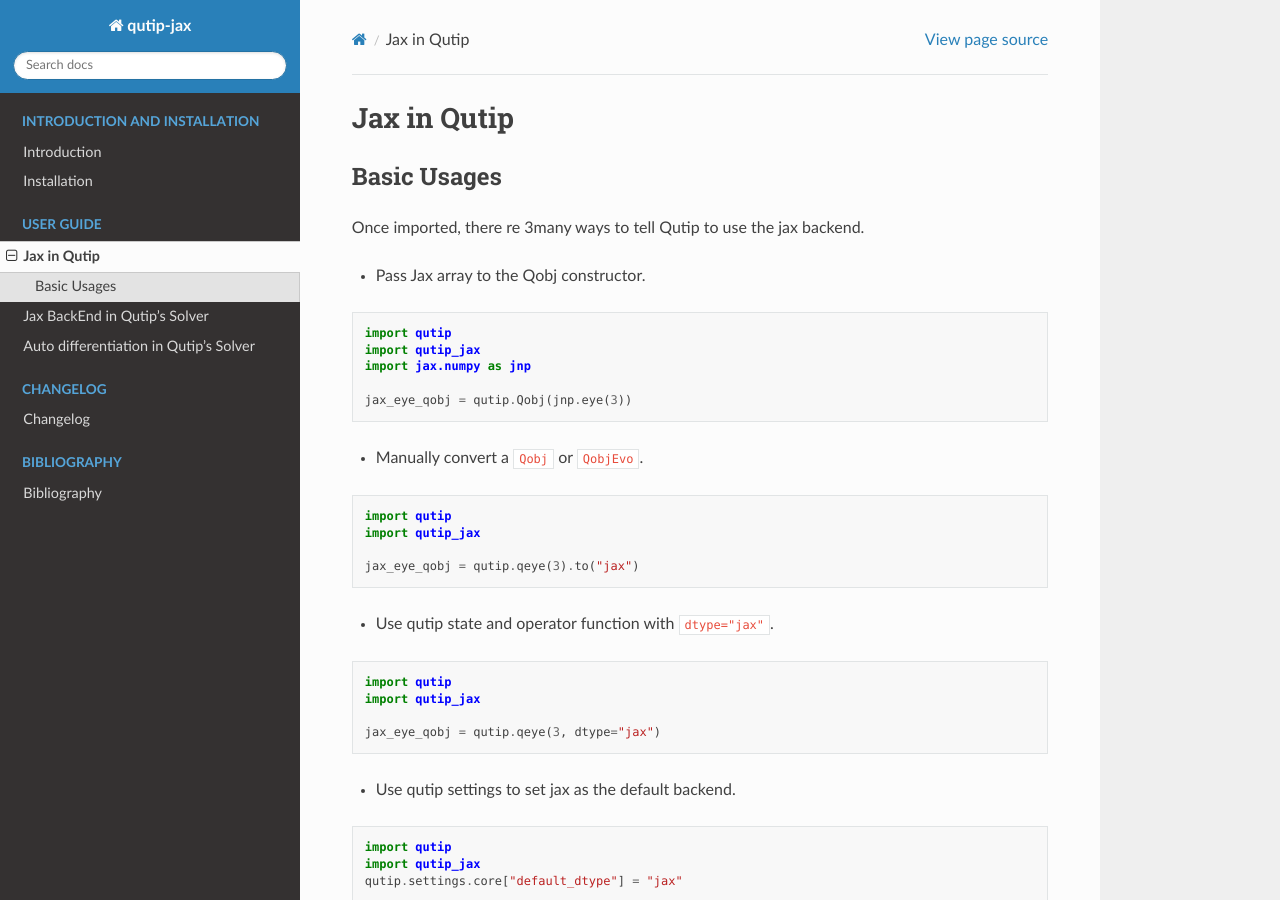
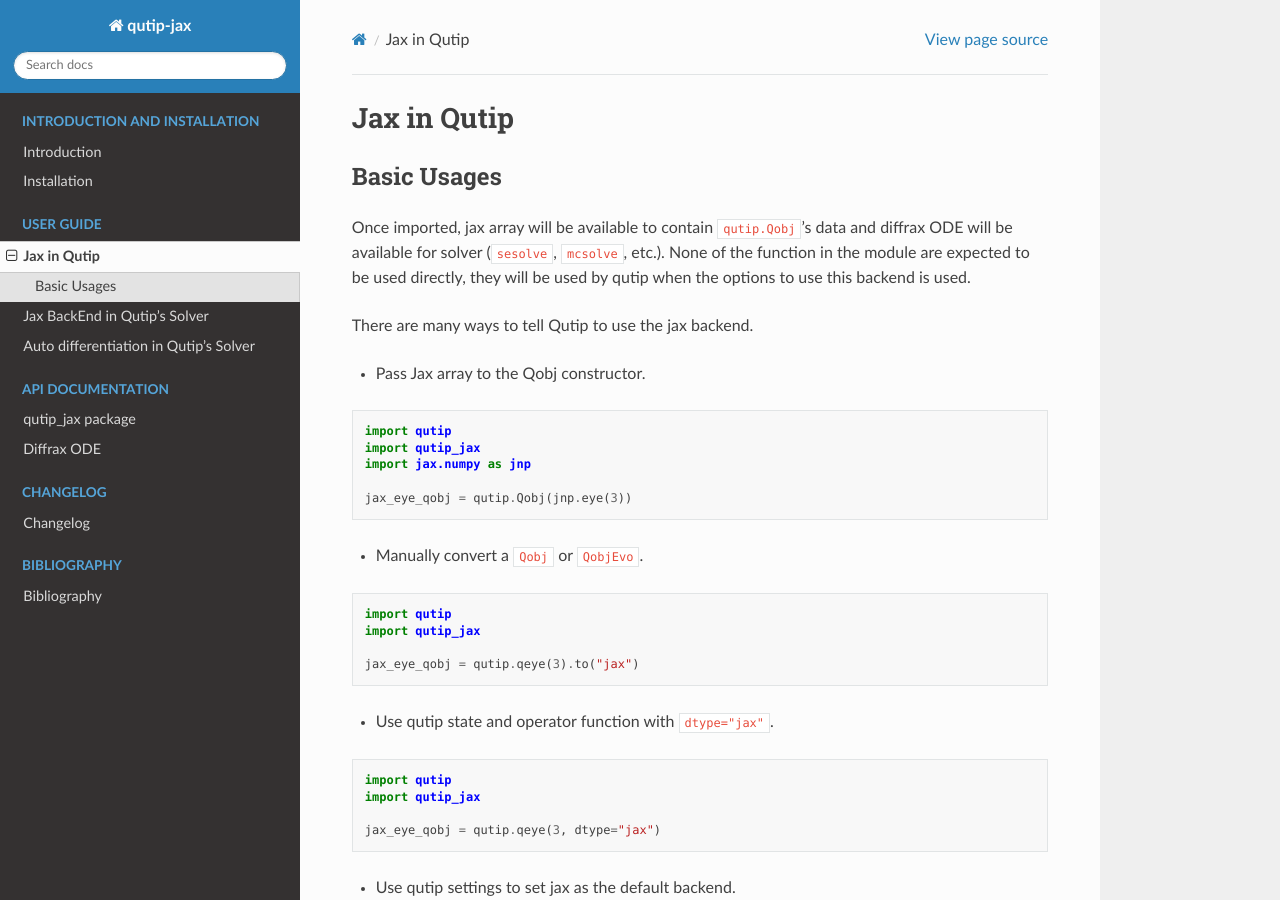
Before and after one commit to qutip/qutip-jax, a Sphinx documentation site: the page built from doc/source/basics.rst, in a window 1280 px wide and 900 px high. Built offline with Sphinx 7.4.7 and the Read the Docs theme 2.0.0, drawn with Linux system fonts in a browser that asks for light colours; the version number could not be read and is left out.

Commit message:
Add apidoc

```diff
--- /dev/null
+++ b/doc/source/apidoc.rst
@@ -0,0 +1,15 @@
+.. _apidoc:
+
+qutip\_jax package
+==================
+
+
+.. toctree::
+   :maxdepth: 1
+
+
+Diffrax ODE
+===========
+
+.. autoclass:: qutip_jax.DiffraxIntegrator
+    :members: options
--- a/doc/source/autodiff.rst
+++ b/doc/source/autodiff.rst
@@ -5,7 +5,7 @@ Auto differentiation in Qutip's Solver
 **************************************
 
 
-.. _autodiff_exemple:
+.. _autodiff_example:
 
 Auto differentiation in ``sesolve``
 ===================================
--- a/doc/source/basics.rst
+++ b/doc/source/basics.rst
@@ -10,7 +10,10 @@ Jax in Qutip
 Basic Usages
 ============
 
-Once imported, there re 3many ways to tell Qutip to use the jax backend.
+Once imported, jax array will be available to contain ``qutip.Qobj``'s data and diffrax ODE will be available for solver (``sesolve``, ``mcsolve``, etc.).
+None of the function in the module are expected to be used directly, they will be used by qutip when the options to use this backend is used.
+
+There are many ways to tell Qutip to use the jax backend.
 
 - Pass Jax array to the Qobj constructor.
 
```
Also changed, not shown: doc/source/index.rst (+7 -0 lines), 1 other file.
